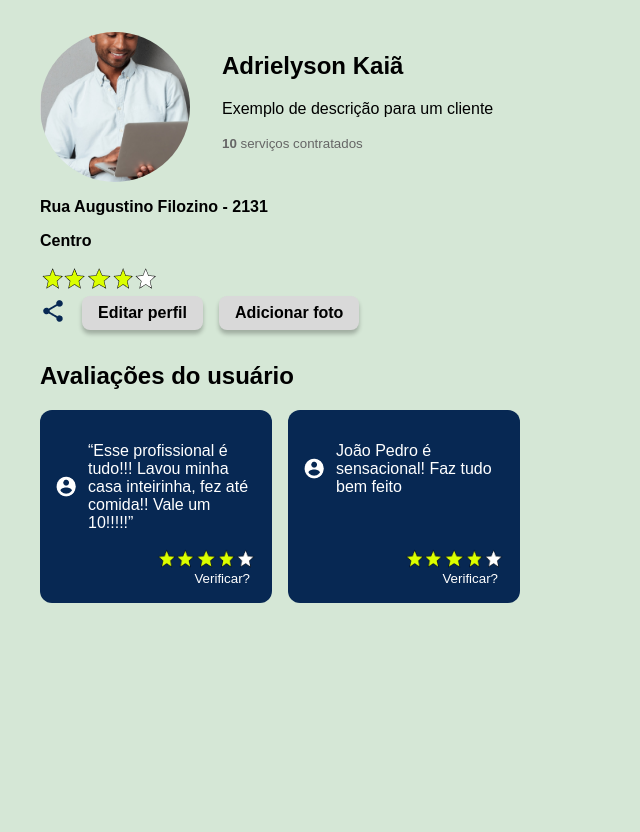
After one commit to J-Vicente/Projeto-Final-PI, a Django app: page /perfil-usuario in a window 1280 px wide. The commit adds this page. Shown: the whole page, without its empty margins (0-640 px from the left). Run offline with Django 4.2, Linux system fonts and the light colour scheme; some libraries are stand-ins or nearby versions.

Commit message:
Adicionar view para perfil profissional e de usuário

```diff
--- a/main/urls.py
+++ b/main/urls.py
@@ -16,13 +16,15 @@ Including another URLconf
 """
 from django.contrib import admin
 from django.urls import path, include
-from servicos.views import index, listar
+from servicos.views import index, listar, perfil_profissional, perfil_usuario
 from . import settings
 from django.conf.urls.static import static
 
 urlpatterns = [
-    path('admin/', admin.site.urls),
-    path('', index, name='index'),
-    path('/listar',listar, name='listar'),
-    path('accounts/', include('django.contrib.auth.urls')),
-]+ static(settings.MEDIA_URL, document_root=settings.MEDIA_ROOT)
+    path("admin/", admin.site.urls),
+    path("", index, name="index"),
+    path("/listar", listar, name="listar"),
+    path("perfil-profissional", perfil_profissional, name="perfil_profissional"),
+    path("perfil-usuario", perfil_usuario, name="perfil_usuario"),
+    path("accounts/", include("django.contrib.auth.urls")),
+] + static(settings.MEDIA_URL, document_root=settings.MEDIA_ROOT)
--- /dev/null
+++ b/servicos/Templates/perfis/perfil_usuario.html
@@ -0,0 +1,90 @@
+{% load static %}
+
+<!DOCTYPE html>
+<html lang="pt-BR">
+  <head>
+    <meta charset="UTF-8" />
+    <meta name="viewport" content="width=device-width, initial-scale=1.0" />
+    <title>Perfil Cliente</title>
+    <link rel="stylesheet" href="{% static 'servicos/css/Style.css' %}" />
+  </head>
+  <body>
+    <main class="perfil-container">
+      <section>
+        <div class="perfil">
+          <img
+            src="{% static 'servicos/img/cliente_exemplo.jpg' %}"
+            alt="Exemplo de um cliente"
+          />
+          <div>
+            <h1>Adrielyson Kaiã</h1>
+            <p>Exemplo de descrição para um cliente</p>
+            <small class="perfil__total-servicos">
+              <strong>10</strong> serviços contratados
+            </small>
+          </div>
+        </div>
+        <div class="endereco">
+          <p>Rua Augustino Filozino - 2131</p>
+          <p>Centro</p>
+        </div>
+        <div class="avaliacao">
+          <img
+            src="{% static 'servicos/img/avaliacao.png' %}"
+            alt="Estrelas de avaliação"
+          />
+        </div>
+        <div class="acoes">
+          <a href="#">
+            <img
+              src="{% static 'servicos/img/icone_compartilhar.png' %}"
+              alt="Ícone de compartilhar"
+            />
+          </a>
+          <a href="#" class="acoes__botao">Editar perfil</a>
+          <a href="#" class="acoes__botao">Adicionar foto</a>
+        </div>
+      </section>
+      <section>
+        <h1>Avaliações do usuário</h1>
+        <div class="fotos-perfil">
+          <div class="avaliacao_cliente">
+            <div class="avaliacao_cliente__comentario">
+              <img
+                src="{% static 'servicos/img/icone_usuario.png' %}"
+                alt="Ícone de usuário"
+              />
+              <p>
+                “Esse profissional é tudo!!! Lavou minha casa inteirinha, fez
+                até comida!! Vale um 10!!!!!”
+              </p>
+            </div>
+            <div class="avaliacao_cliente__estrelas">
+              <img
+                src="{% static 'servicos/img/avaliacao.png' %}"
+                alt="Estrelas de avaliação"
+              />
+            </div>
+            <button class="avaliacao_cliente__verificar">Verificar?</button>
+          </div>
+          <div class="avaliacao_cliente">
+            <div class="avaliacao_cliente__comentario">
+              <img
+                src="{% static 'servicos/img/icone_usuario.png' %}"
+                alt="Ícone de usuário"
+              />
+              <p>João Pedro é sensacional! Faz tudo bem feito</p>
+            </div>
+            <div class="avaliacao_cliente__estrelas">
+              <img
+                src="{% static 'servicos/img/avaliacao.png' %}"
+                alt="Estrelas de avaliação"
+              />
+            </div>
+            <button class="avaliacao_cliente__verificar">Verificar?</button>
+          </div>
+        </div>
+      </section>
+    </main>
+  </body>
+</html>
--- a/servicos/views.py
+++ b/servicos/views.py
@@ -2,8 +2,18 @@ from django.shortcuts import render
 
 # Create your views here.
 
+
 def index(request):
-    return render(request, 'servicos/index.html')
+    return render(request, "servicos/index.html")
+
 
 def listar(request):
-    return render(request, 'servicos/listar_profissionais.html')
+    return render(request, "servicos/listar_profissionais.html")
+
+
+def perfil_profissional(request):
+    return render(request, "perfis/perfil_profissional.html")
+
+
+def perfil_usuario(request):
+    return render(request, "perfis/perfil_usuario.html")
--- a/static/servicos/css/Style.css
+++ b/static/servicos/css/Style.css
@@ -1,71 +1,72 @@
-main{
+main {
   width: 100%;
 }
-.cliente{
+.cliente {
   width: 100%;
   height: 1066px;
-    background-image:url(../img/cliente_exemplo.jpg);
+  background-image: url(../img/cliente_exemplo.jpg);
   background-repeat: no-repeat;
-    Background-position: 0px 0px;
-    Background-size:cover;
+  background-position: 0px 0px;
+  background-size: cover;
 }
-.profissional{
+.profissional {
   width: 100%;
   height: 1066px;
-    background-image:url(../img/profissional_exemplo.jpg);
+  background-image: url(../img/profissional_exemplo.jpg);
   background-repeat: no-repeat;
-    Background-position: 0px 0px;
-    Background-size:cover;
+  background-position: 0px 0px;
+  background-size: cover;
 }
-.flex{
+.flex {
   display: flex;
 }
-.centralizar{
+.centralizar {
   align-items: center;
   justify-content: center;
 }
-.home_text{
+.home_text {
   font-size: 4rem;
 }
-.navbar_custom{
+.navbar_custom {
   margin-right: 1rem;
   padding: 0.1rem 0 0.1rem 0;
   color: rgb(238, 237, 237);
 }
-.home_margin{
+.home_margin {
   margin-bottom: 3rem;
 }
-.card_custom{
+.card_custom {
   margin: 3rem;
   border-radius: 2rem !important;
 }
-.img_profissional{
+.img_profissional {
   border-top-left-radius: 2rem;
   border-top-right-radius: 2rem;
 }
-.btn_ajuste{
+.btn_ajuste {
   margin-bottom: 1rem;
 }
-.page-link{
+.page-link {
   background-color: #198754 !important;
   color: white !important;
 }
 /* ------------------------------------------------------------------------------------------------------------ */
 
-@import url('https://fonts.googleapis.com/css?family=Numans');
+@import url("https://fonts.googleapis.com/css?family=Numans");
 
-html,body{
+html,
+body {
   background-color: rgb(213, 231, 214) !important;
   height: 100%;
-font-family: 'Numans', sans-serif;
+  font-family: "Numans", sans-serif;
 }
 
-.container{
+.container {
   height: 100%;
   align-content: center;
 }
 
-.card{
+.card {
   height: 370px;
   margin-top: auto;
   margin-bottom: auto;
@@ -73,69 +74,177 @@ width: 400px;
   background-color: rgba(53, 107, 67, 0.5) !important;
 }
 
-.social_icon span{
+.social_icon span {
   font-size: 60px;
   margin-left: 10px;
   color: #28a745;
 }
 
-.social_icon span:hover{
+.social_icon span:hover {
   color: white;
   cursor: pointer;
 }
 
-.card-header h3{
+.card-header h3 {
   color: white;
 }
 
-.social_icon{
+.social_icon {
   position: absolute;
   right: 20px;
   top: -10px;
 }
 
-.input-group-prepend span{
+.input-group-prepend span {
   width: 50px;
   background-color: #28a745;
   color: black;
-border:0 !important;
+  border: 0 !important;
 }
 
-input:focus{
-outline: 0 0 0 0  !important;
+input:focus {
+  outline: 0 0 0 0 !important;
   box-shadow: 0 0 0 0 !important;
-
 }
 
-.remember{
+.remember {
   color: white;
 }
 
-.remember input
-{
+.remember input {
   width: 20px;
   height: 20px;
   margin-left: 15px;
   margin-right: 5px;
 }
 
-.login_btn{
+.login_btn {
   color: black;
-background-color: #FFC312;
+  background-color: #ffc312;
   width: 100px;
 }
 
-.login_btn:hover{
+.login_btn:hover {
   color: black;
   background-color: white;
 }
 
-.links{
+.links {
   color: white;
 }
 
-.links a{
+.links a {
   margin-left: 4px;
 }
 
 /* ---------------------------------------------------------------------------------------------------------*/
+
+/* Perfil profissional */
+.perfil-container {
+  max-width: 1200px;
+  margin: 0 auto;
+}
+
+.perfil-container section {
+  margin: 32px 0;
+}
+
+.endereco {
+  font-weight: bold;
+}
+
+.perfil {
+  display: flex;
+  gap: 32px;
+}
+
+.perfil__total-servicos {
+  color: #666666;
+}
+
+.perfil img {
+  width: 150px;
+  height: 150px;
+  object-fit: cover;
+  border-radius: 50%;
+}
+
+.acoes {
+  display: flex;
+  align-items: center;
+  gap: 16px;
+}
+
+.acoes a {
+  text-decoration: none;
+}
+
+.acoes__botao {
+  color: #000;
+  font-weight: bold;
+  padding: 8px 16px;
+  background: #d9d9d9;
+  box-shadow: 0px 4px 4px 0px #00000040;
+  border-radius: 8px;
+}
+
+.acoes__botao:hover {
+  background: #bfbfbf;
+  transition: 0.3s ease;
+}
+
+.fotos-perfil {
+  display: flex;
+  flex-wrap: wrap;
+  gap: 16px;
+}
+
+.fotos-perfil img {
+  border-radius: 16px;
+}
+
+/* Perfil usuário */
+.avaliacao_cliente {
+  background-color: #072853;
+  border-radius: 12px;
+  padding: 16px;
+
+  display: flex;
+  flex-direction: column;
+
+  width: 200px;
+}
+
+.avaliacao_cliente__comentario {
+  display: flex;
+  justify-content: space-between;
+  align-items: center;
+  gap: 12px;
+}
+
+.avaliacao_cliente__comentario p {
+  color: #fff;
+}
+
+.avaliacao_cliente__verificar {
+  color: #fff;
+  cursor: pointer;
+  align-self: flex-end;
+  border: none;
+  background: none;
+}
+
+.avaliacao_cliente__verificar:hover {
+  text-decoration: underline;
+}
+
+.avaliacao_cliente__estrelas {
+  flex: 1;
+  display: flex;
+  justify-content: flex-end;
+  align-items: flex-end;
+}
+
+.avaliacao_cliente__estrelas img {
+  width: 100px;
+}
```
Also changed, not shown: servicos/Templates/perfis/perfil_profissional.html (added, +79 -0 lines), static/servicos/img/avaliacao.png (added), static/servicos/img/icone_compartilhar.png (added), static/servicos/img/icone_usuario.png (added), static/servicos/img/trabalho_exemplo.png (added). Lines whose indentation alone changed are shown as unchanged.
